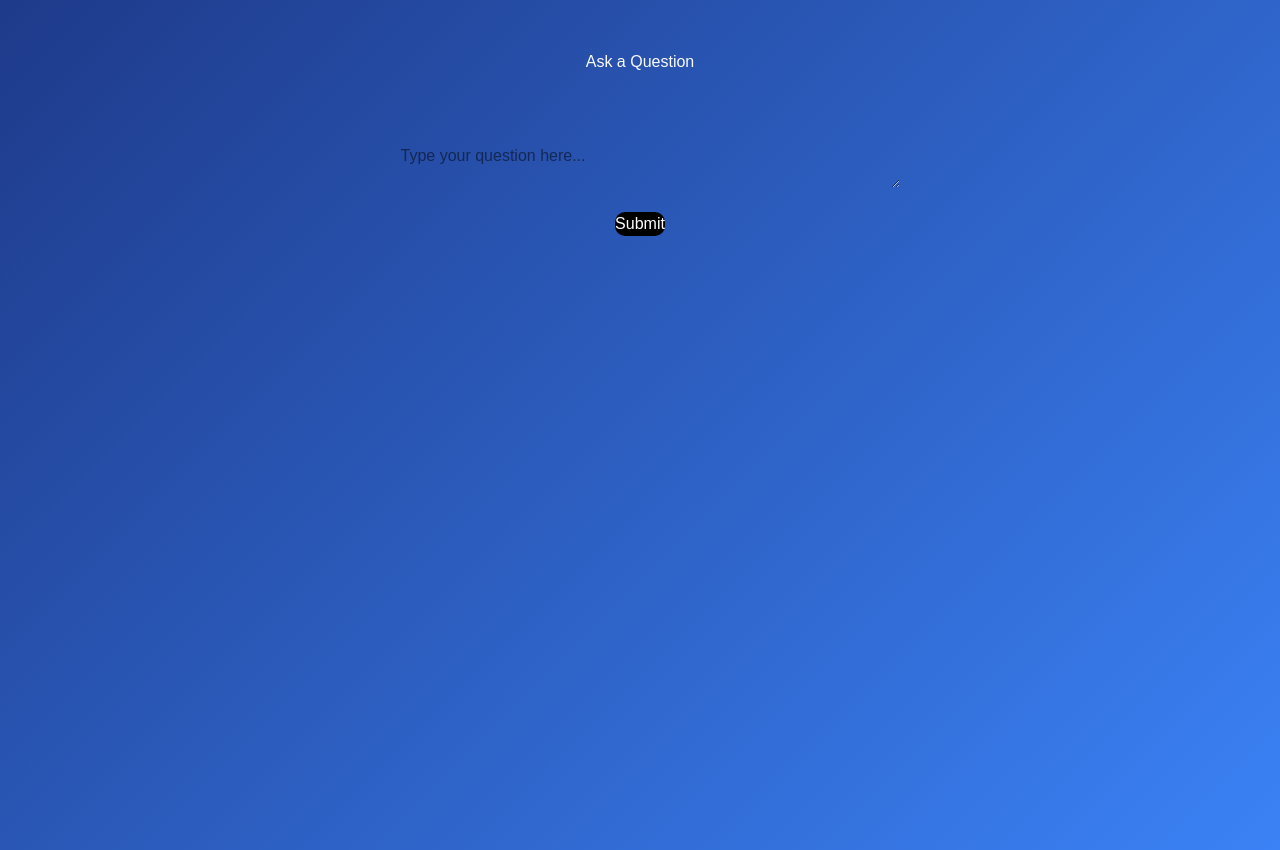
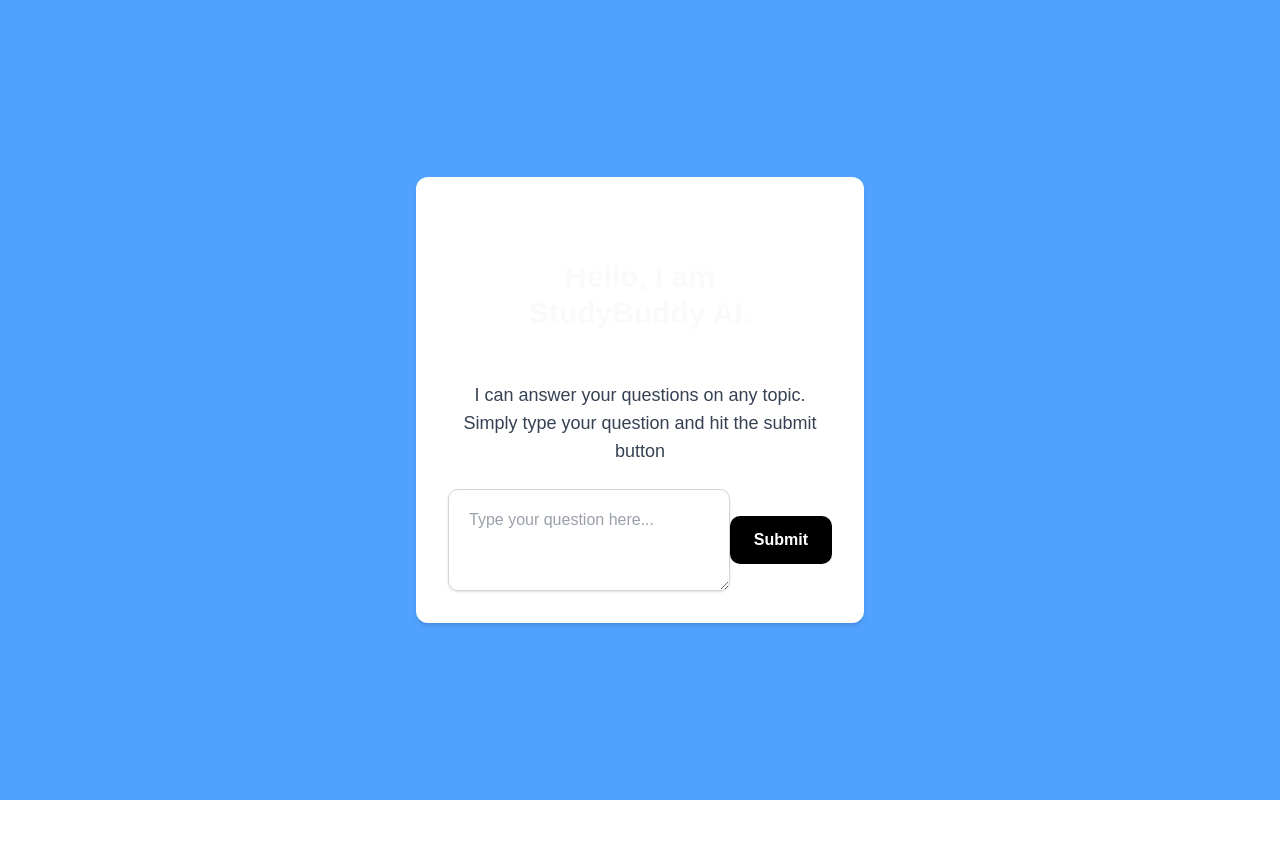
Before and after one commit to derekqbrown/StudyBuddy, a React (Vite) app in the folder frontend/: page /chat in a window 1280 px wide. After the commit the page ends 800 px from the top, so only its background shows below. Built offline with nearby package versions, Linux system fonts and the light colour scheme.

Commit message:
Added some styles to chat and generateFlashcards pages

```diff
--- a/frontend/src/pages/chat.tsx
+++ b/frontend/src/pages/chat.tsx
@@ -45,31 +45,45 @@ function ChatPage(){
     }
 
     return (
-        <div>
-          <h2 id="question-heading">Ask a Question</h2>
-          <form onSubmit={handleSubmit}>
-            <textarea id="prompt-area"
+    <div className="flex flex-col items-center justify-center min-h-screen bg-blue-400 py-6">
+      <div className="w-full max-w-md bg-white p-8 rounded-xl shadow-md space-y-6">
+          <h3 id="question-heading" className="text-3xl font-semibold text-gray-800 text-center">
+              Hello, I am StudyBuddy AI.
+          </h3>
+          <p className="text-lg text-gray-700 text-center">
+            I can answer your questions on any topic. Simply type your question and hit the submit button
+          </p>
+          <form className="flex flex-col sm:flex-row space-y-4 sm:space-y-0 sm:space-x-4" onSubmit={handleSubmit}>
+              <textarea
+                  id="prompt-area"
+                  className="shadow appearance-none border rounded w-full py-3 px-4 text-gray-700 leading-tight focus:outline-none focus:shadow-outline border-gray-300 focus:border-blue-500"
                   value={prompt}
                   onChange={(e) => setPrompt(e.target.value)}
-              rows={1}
-              cols={50}
+                  rows={3}
                   placeholder="Type your question here..."
                   required
               />
-            <br />
-            <button id="submit-prompt" type="submit">
+              <button
+                  className="bg-blue-500 hover:bg-blue-700 text-white font-bold py-3 px-6 rounded focus:outline-none focus:shadow-outline transition duration-300"
+                  id="submit-prompt"
+                  type="submit"
+              >
                   Submit
               </button>
           </form>
-          {error && <p className="text-red-500 font-bold mt-2">{error}</p>}
+          {error && <p className="text-red-500 font-bold mt-4 text-center">{error}</p>}
 
           {reply && (
-            <div id="reply-container">
-              <h3 id="reply-block">StudyBuddy Says: </h3>
+              <div id="reply-container" className="bg-gray-50 rounded-md p-4 shadow-inner">
+                  <h3 id="reply-block" className="text-lg font-semibold text-blue-600 mb-2">
+                      StudyBuddy Says:
+                  </h3>
+                  <div className="prose prose-sm md:prose">
                       <ReactMarkdown>{reply}</ReactMarkdown>
                   </div>
+              </div>
           )}
-
+    </div>
     </div>
     );
 }
--- a/frontend/src/pages/generateFlashcards.tsx
+++ b/frontend/src/pages/generateFlashcards.tsx
@@ -19,7 +19,6 @@ function GenerateFlashcardsPage(){
     const handleSubmit = async (event) => {
 
         event.preventDefault();
-        setError('');
 
         try{
             const response = await axios.post(
@@ -38,8 +37,9 @@ function GenerateFlashcardsPage(){
 
             const parsed = JSON.parse(jsonMatch[1].trim());
             setReply(parsed);
+            setPrompt('');
             // setReply(response.data.reply);
-
+            setError('');
         }
         catch(err){
             setError(err);
@@ -63,6 +63,7 @@ function GenerateFlashcardsPage(){
                     headers:{ Authorization: `Bearer ${token}`}
                 }
             );
+            setError('');
         }
         catch (err: any) {
             console.error(err);
@@ -71,41 +72,69 @@ function GenerateFlashcardsPage(){
     }
 
     return (
-        <div>
-            <h2 id="question-heading">Paste in Your Notes</h2>
-            <form onSubmit={handleSubmit}>
-                <textarea id="prompt-area"
-                    value = { prompt }
+        <div className="flex flex-col items-center justify-center min-h-screen bg-blue-400 py-6">
+            <div className="w-full max-w-md bg-white p-8 rounded-xl shadow-md space-y-6">
+                <h2 id="question-heading" className="text-3xl font-semibold text-gray-800 text-center">
+                    Generate Flashcards
+                </h2>
+                <p className="text-lg text-gray-700 text-center">
+                    Paste your notes below to generate flashcards.
+                </p>
+                <form className="flex flex-col items-center space-y-4" onSubmit={handleSubmit}>
+                    <textarea
+                        id="prompt-area"
+                        className="shadow appearance-none border rounded w-full py-3 px-4 text-gray-700 leading-tight focus:outline-none focus:shadow-outline border-gray-300 focus:border-blue-500"
+                        value={prompt}
                         onChange={(e) => setPrompt(e.target.value)}
-                    rows = {4}
-                    cols = {50}
-                    placeholder = "Paste in your notes here..."
+                        rows={6}
+                        placeholder="Paste your notes here..."
                         required
                     />
-                <br/>
-                <button id="submit-prompt" type='submit'>Submit</button>
+                    <button
+                        id="submit-prompt"
+                        type="submit"
+                        className="bg-blue-500 hover:bg-blue-700 m-3 text-white font-bold py-3 px-6 rounded focus:outline-none focus:shadow-outline transition duration-300"
+                    >
+                        Generate Flashcards
+                    </button>
                 </form>
 
-            {Array.isArray(reply) && (
-                <div className="flashcard-container">
+                {Array.isArray(reply) && reply.length > 0 && (
+                    <div className="mt-6 space-y-4">
+                        <h3 className="text-xl font-semibold text-gray-800 text-center">Generated Flashcards</h3>
+                        <div className="rounded-md shadow-sm divide-y divide-gray-200">
                             {reply.map((item, index) => (
-                    <div key={index} className="flashcard-block">
-                        <h4 className="question">Q: {item.question}</h4>
-                        <p className="answer">A: {item.answer}</p>
+                                <div key={index} className="p-4">
+                                    <h4 className="font-semibold text-blue-600">Q: {item.question}</h4>
+                                    <p className="text-gray-700 mt-1">A: {item.answer}</p>
                                 </div>
                             ))}
                         </div>
+                        <div className="flex items-center space-x-4 mt-4">
+                            <label htmlFor="set-name" className="block text-gray-700 text-sm font-bold">
+                                Save As:
+                            </label>
+                            <input
+                                type="text"
+                                id="set-name"
+                                onChange={userSetInput}
+                                className="shadow appearance-none border rounded w-full py-2 px-3 text-gray-700 leading-tight focus:outline-none focus:shadow-outline border-gray-300"
+                                placeholder="Set Name"
+                            />
+                            <button
+                                onClick={saveFlashcards}
+                                className="bg-blue-500 hover:bg-blue-700 text-white font-bold py-2 px-4 rounded focus:outline-none focus:shadow-outline transition duration-300"
+                            >
+                                Save
+                            </button>
+                        </div>
+                    </div>
                 )}
 
-            <label>
-                Save To: <input type="text" onChange={userSetInput} />
-            </label>
-            <button onClick={saveFlashcards}>Save</button>
-
-            {error && <p className="text-red-500 font-bold mt-2">{error || String(error)}</p>}
+                {error && <p className="text-red-500 font-bold mt-6 text-center">{error}</p>}
+            </div>
         </div>
     );
 }
 
-
 export default GenerateFlashcardsPage
```
Lines whose indentation alone changed are shown as unchanged.
